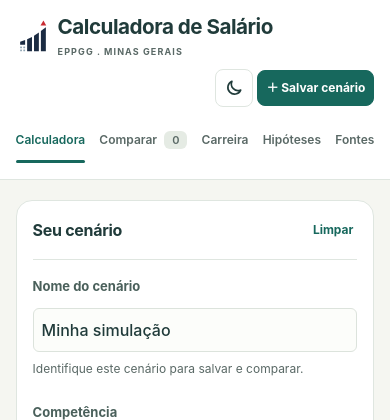
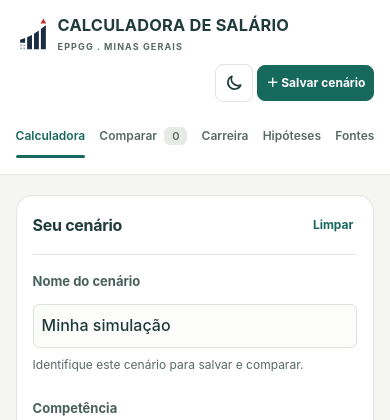
Before and after one commit to fmaximiano/eppgg, a FastAPI app: page / in a window 390 px wide. Shown: the top 420 px of the page. Run offline with FastAPI, Linux system fonts and the light colour scheme; data that the repository does not hold is empty.

Commit message:
ui: reduce header title size and display it in uppercase

```diff
--- a/app/static/style.css
+++ b/app/static/style.css
@@ -527,9 +527,10 @@ th:last-child {
   gap: var(--space-3);
   align-items: center;
   color: var(--ink);
-  font-size: 26px;
+  font-size: 20px;
   font-weight: 750;
-  letter-spacing: -1px;
+  text-transform: uppercase;
+  letter-spacing: 0.2px;
   line-height: 1.1;
 }
 .brand-icon {
@@ -1400,7 +1401,7 @@ footer strong {
     gap: var(--space-3);
   }
   .brand {
-    font-size: 24px;
+    font-size: 18px;
   }
   /* Rótulos curtos numa só linha; rola na horizontal se ainda faltar espaço. */
   .topbar .tabs {
@@ -1507,7 +1508,7 @@ footer strong {
 @media (max-width: 420px) {
   .brand {
     gap: var(--space-2);
-    font-size: 21px;
+    font-size: var(--text-lg);
   }
   .brand-icon {
     width: 34px;
@@ -1784,8 +1785,8 @@ footer strong {
   .brand {
     grid-column: 1;
     grid-row: 1;
-    font-size: clamp(18px, 5.3vw, 24px);
-    letter-spacing: -0.5px;
+    font-size: clamp(16px, 4.2vw, 18px);
+    letter-spacing: 0.2px;
     white-space: nowrap;
   }
   .topbar-actions {
```
